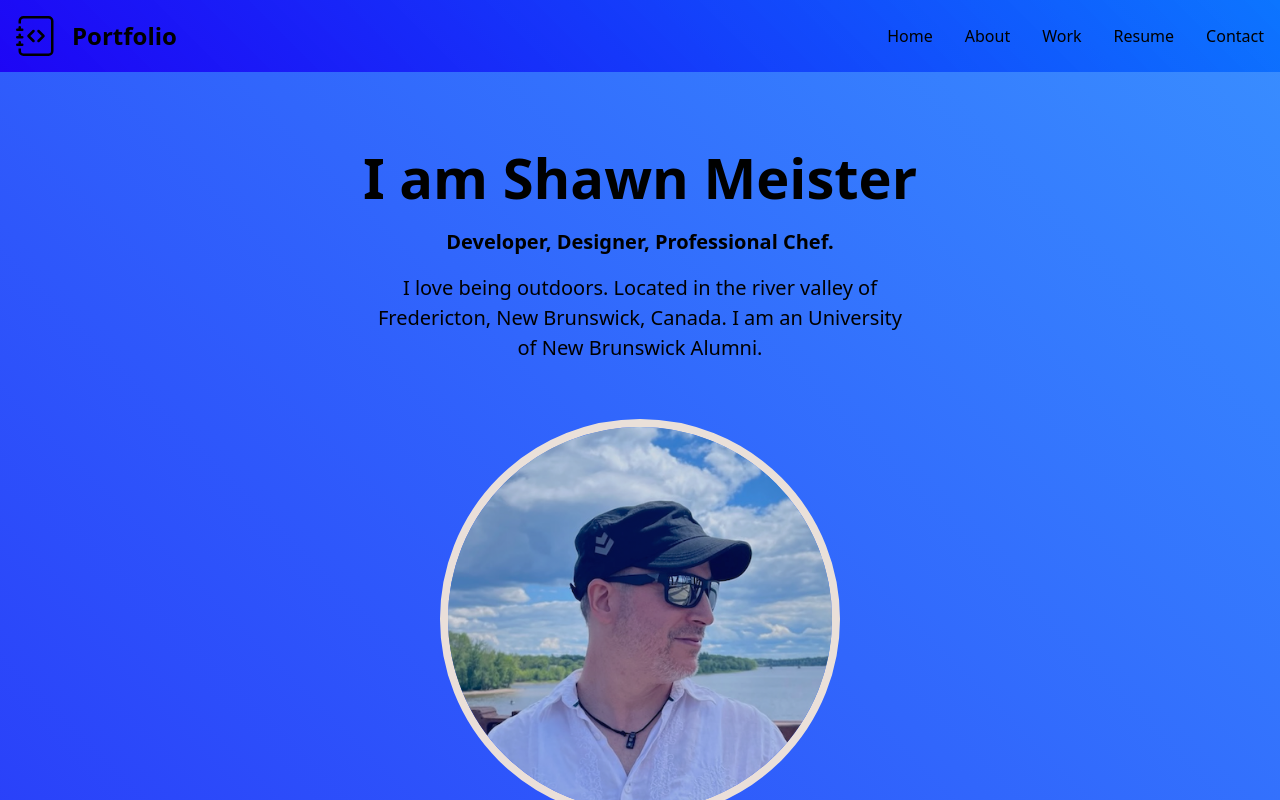
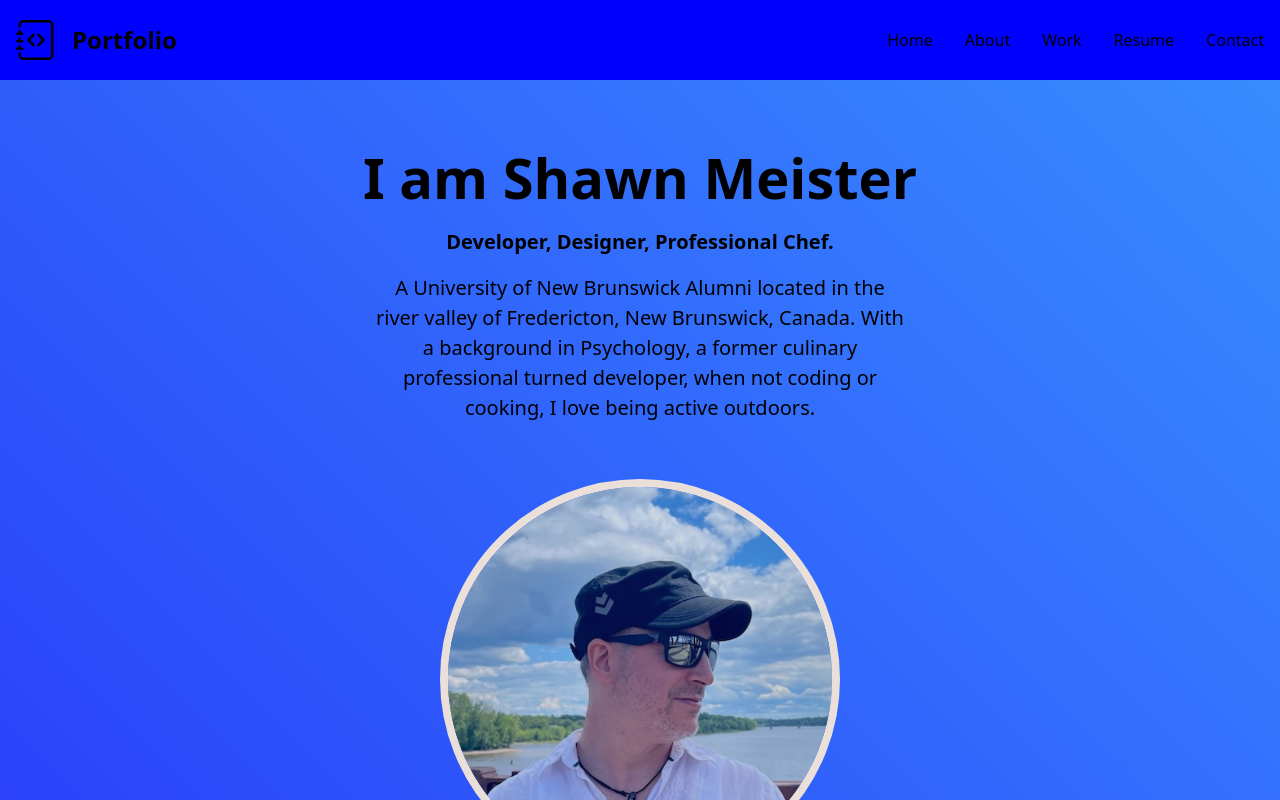
Before and after one commit to CookingMeister/meister-react-portfolio, a React (Vite) app: page / in a window 1280 px wide. Shown: the top 800 px of the page. Built offline with nearby package versions, Linux system fonts and the light colour scheme.

Commit message:
add header color change on scroll with useState and useEffect, add Link components for nav-links in Header component, working

```diff
--- a/index.html
+++ b/index.html
@@ -3,7 +3,7 @@
 <head>
     <meta charset="UTF-8">
     <meta name="viewport" content="width=device-width, initial-scale=1.0">
-    <title>Portfolio</title>
+    <title>Meister Portfolio</title>
     <link
     href="https://cdn.jsdelivr.net/npm/bootstrap@5.3.2/dist/css/bootstrap.min.css"
     rel="stylesheet"
--- a/public/css/styles.css
+++ b/public/css/styles.css
@@ -15,20 +15,17 @@ body {
   /* Heading */
 
   header {
-    padding-left: 1rem;
+    /* padding-left: 1rem; */
+    /* background-image: linear-gradient(
+      45deg,
+      rgb(30, 6, 245),
+      rgba(0, 110, 255, 0.777)
+    ); */
   }
 
   .head-title {
     padding: 0 1rem;
     font-weight: 900;
-  }
-
-  .fixed-top {
-    background-image: linear-gradient(
-      45deg,
-      rgb(30, 6, 245),
-      rgba(0, 110, 255, 0.777)
-    );
   }
 
   /* Nav Links Styling */
@@ -75,8 +72,13 @@ body {
     );
   }
 
+  .card {
+    box-shadow: -1px 2px 4px 2px #000000!important;
+  }
+
   .card:hover {
-    transform: scale(1.01);
+    box-shadow: -1px 2px 4px 2px antiquewhite!important;
+    transform: scale(1.0);
     transition: 0.1s;
   }
 
--- a/src/components/About.jsx
+++ b/src/components/About.jsx
@@ -12,9 +12,8 @@ function About() {
             <p className="lead fw-bold text-body-emphasis mb-3">
               Developer, Designer, Professional Chef.
             </p>
-            <p className="lead text-body-emphasis mb-2">I love
-              being outdoors. Located in the river valley of Fredericton, New
-              Brunswick, Canada. I am an University of New Brunswick Alumni.</p>
+            <p className="lead text-body-emphasis mb-2">A University of New Brunswick Alumni located in the river valley of Fredericton, New
+              Brunswick, Canada. With a background in Psychology, a former culinary professional turned developer, when not coding or cooking, I love being active outdoors. </p>
 
             <img
               src="/img/profile.png"
--- a/src/components/Header.jsx
+++ b/src/components/Header.jsx
@@ -1,9 +1,41 @@
-import React from 'react';
+import React, { useState, useEffect } from 'react';
+import Link from './Link';
 
 function Header() {
+  const [isScrolled, setIsScrolled] = useState(false);
+
+  useEffect(() => {
+    const handleScroll = () => {
+      const scrollHeight = window.scrollY;
+      const shouldChangeColor = scrollHeight > 50;
+
+      setIsScrolled(shouldChangeColor);
+    };
+
+    window.addEventListener('scroll', handleScroll);
+
+    return () => {
+      window.removeEventListener('scroll', handleScroll);
+    };
+  }, []);
+
   return (
-    <section id="Heading" className="container">
-      <header className="d-flex flex-wrap justify-content-center py-3 mb-4 fixed-top">
+    <section id="Heading">
+      <header
+          style={{
+            position: 'fixed',
+            display: 'flex',
+            flexWrap: 'wrap',
+            justifyContent:'center',
+            top: '0',
+            padding: '20px 0',
+            width: '100%',
+            zIndex: '10',
+            backgroundColor: isScrolled ? '#faebd7' : 'blue',
+            transition: 'background-color 0.3s ease-in-out, color 0.3s ease-in-out',
+            paddingLeft: '1rem',
+          }}
+          >
         <a
           href="index.html"
           className="d-flex align-items-center mb-3 mb-md-0 me-md-auto link-body-emphasis text-decoration-none"
@@ -29,31 +61,26 @@ function Header() {
         </a>
 
         <ul className="nav nav-pills">
-          <li className="nav-item">
-            <a href="#Heading" className="nav-link">
-              Home
-            </a>
-          </li>
-          <li className="nav-item">
-            <a href="#About" className="nav-link">
-              About
-            </a>
-          </li>
-          <li className="nav-item">
-            <a href="#Work" className="nav-link">
-              Work
-            </a>
-          </li>
-          <li className="nav-item">
-            <a href="#Resume" className="nav-link">
-              Resume
-            </a>
-          </li>
-          <li className="nav-item">
-            <a href="#Contact" className="nav-link">
-              Contact
-            </a>
-          </li>
+         <Link
+            href="index"
+            name="Home"
+         />
+         <Link
+            href="#About"
+            name="About"
+         />
+         <Link
+            href="#Work"
+            name="Work"
+         />
+         <Link
+            href="#Resume"
+            name="Resume"
+         />
+         <Link
+            href="#Contact"
+            name="Contact"
+         />
         </ul>
       </header>
     </section>
--- /dev/null
+++ b/src/components/Link.jsx
@@ -0,0 +1,13 @@
+import React, { useState, useEffect } from 'react';
+
+function Link(props) {
+    return (
+        <li className="nav-item">
+            <a href={props.href} className="nav-link">
+              {props.name}
+            </a>
+        </li>
+    )
+}
+
+export default Link;
```
